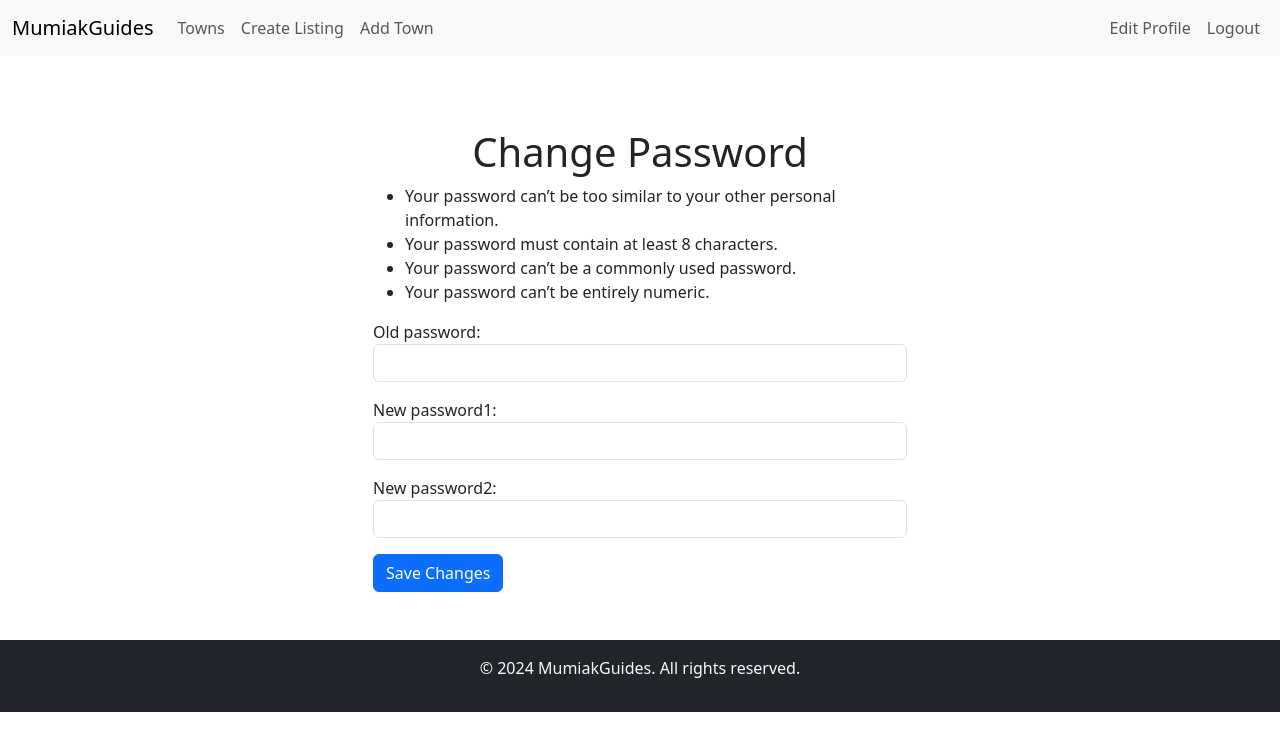
After one commit to mumiak-mitch/alx-low_level_programming, a Django app: page /users/password/ in a window 1280 px wide. The commit adds this page. Shown: the top 751 px of the page. Run offline with Django 5.2, Linux system fonts and the light colour scheme; a user stored in the database is signed in.

Commit message:
Change user password

```diff
--- a/users/forms.py
+++ b/users/forms.py
@@ -1,4 +1,4 @@
-from django.contrib.auth.forms import UserCreationForm, UserChangeForm
+from django.contrib.auth.forms import UserCreationForm, UserChangeForm, PasswordChangeForm
 from django.contrib.auth.models import User
 from django import forms
 
@@ -29,3 +29,12 @@ class EditProfileForm(UserChangeForm):
     class Meta:
         model = User
         fields = ('username', 'first_name', 'last_name', 'email')
+
+class ChangePasswordForm(PasswordChangeForm):
+    old_password = forms.CharField(max_length=100, widget=forms.PasswordInput(attrs={'class':'form-control', 'type':'password'}))
+    new_password1 = forms.CharField(max_length=100, widget=forms.PasswordInput(attrs={'class':'form-control', 'type':'password'}))
+    new_password2 = forms.CharField(max_length=100, widget=forms.PasswordInput(attrs={'class':'form-control', 'type':'password'}))
+
+    class Meta:
+        model = User
+        fields = ('old_password', 'new_password1', 'new_password2')
--- /dev/null
+++ b/users/templates/registration/change-password.html
@@ -0,0 +1,31 @@
+{% extends 'base.html' %}
+
+{% block title %} Change Password {% endblock %}
+
+{% block content %}
+
+<div class="container mt-4">
+    <h1 class="text-center">Change Password</h1>
+
+    <div class="row justify-content-center">
+        <div class="col-md-6">
+            <form action="" method="post">
+                {% csrf_token %}
+
+                <ul>
+                    <li>Your password can’t be too similar to your other personal information.</li>
+                    <li>Your password must contain at least 8 characters.</li>
+                    <li>Your password can’t be a commonly used password.</li>
+                    <li>Your password can’t be entirely numeric.</li>
+                </ul>
+
+                {{ form.as_p }}
+
+                <button type="submit" class="btn btn-primary">Save Changes</button>
+            </form>
+        </div>
+    </div>
+
+</div>
+
+{% endblock %}
--- a/users/templates/registration/edit_profile.html
+++ b/users/templates/registration/edit_profile.html
@@ -14,6 +14,8 @@
 
                 {{ form.as_p }}
 
+                <p>Change your password using this form: <a href="{% url 'password' %}">Change</a></p>
+
                 <button type="submit" class="btn btn-primary">Save Changes</button>
             </form>
         </div>
--- a/users/urls.py
+++ b/users/urls.py
@@ -1,5 +1,5 @@
 from django.urls import path
-from .views import UserRegisterView, UserLogoutView, profileEditView
+from .views import UserRegisterView, UserLogoutView, profileEditView, changePasswordView, PasswordChangeSuccess
 from django.contrib.auth import views as auth_views
 
 urlpatterns = [
@@ -9,4 +9,7 @@ urlpatterns = [
     path('logout/', auth_views.LogoutView.as_view(), name='logout'),
 
     path('edit_profile/', profileEditView.as_view(), name="edit_profile"),
+
+    path('password/', changePasswordView.as_view(), name="password"),
+    path('password-change-success/', PasswordChangeSuccess, name="password-change-success"),
 ]
--- a/users/views.py
+++ b/users/views.py
@@ -1,8 +1,9 @@
 from django.shortcuts import render
 from django.views import generic
-from django.contrib.auth.forms import UserCreationForm, UserChangeForm
+from django.contrib.auth.forms import UserCreationForm, UserChangeForm, PasswordChangeForm
 from django.urls import reverse_lazy
-from .forms import RegisterForm, EditProfileForm
+from .forms import RegisterForm, EditProfileForm, ChangePasswordForm
+from django.contrib.auth.views import PasswordChangeView
 
 # Create your views here.
 class UserRegisterView(generic.CreateView):
@@ -20,3 +21,11 @@ class profileEditView(generic.UpdateView):
 
     def get_object(self):
         return self.request.user
+
+class changePasswordView(PasswordChangeView):
+    form_class = ChangePasswordForm
+    template_name="registration/change-password.html"
+    success_url = reverse_lazy('password-change-success')
+
+def PasswordChangeSuccess(request):
+    return render(request, "registration/pass-change-success.html")
```
Also changed, not shown: users/templates/registration/pass-change-success.html (added, +30 -0 lines), README.md, db.sqlite3.
